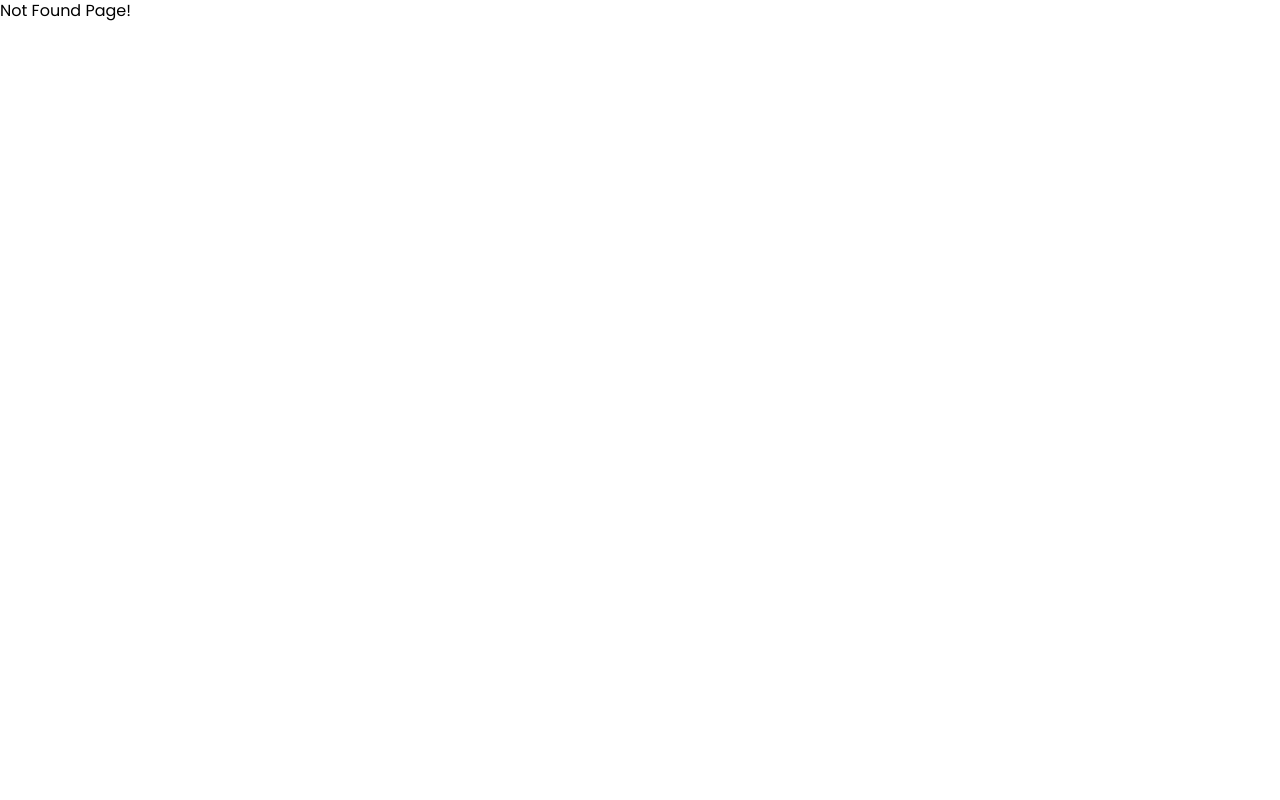
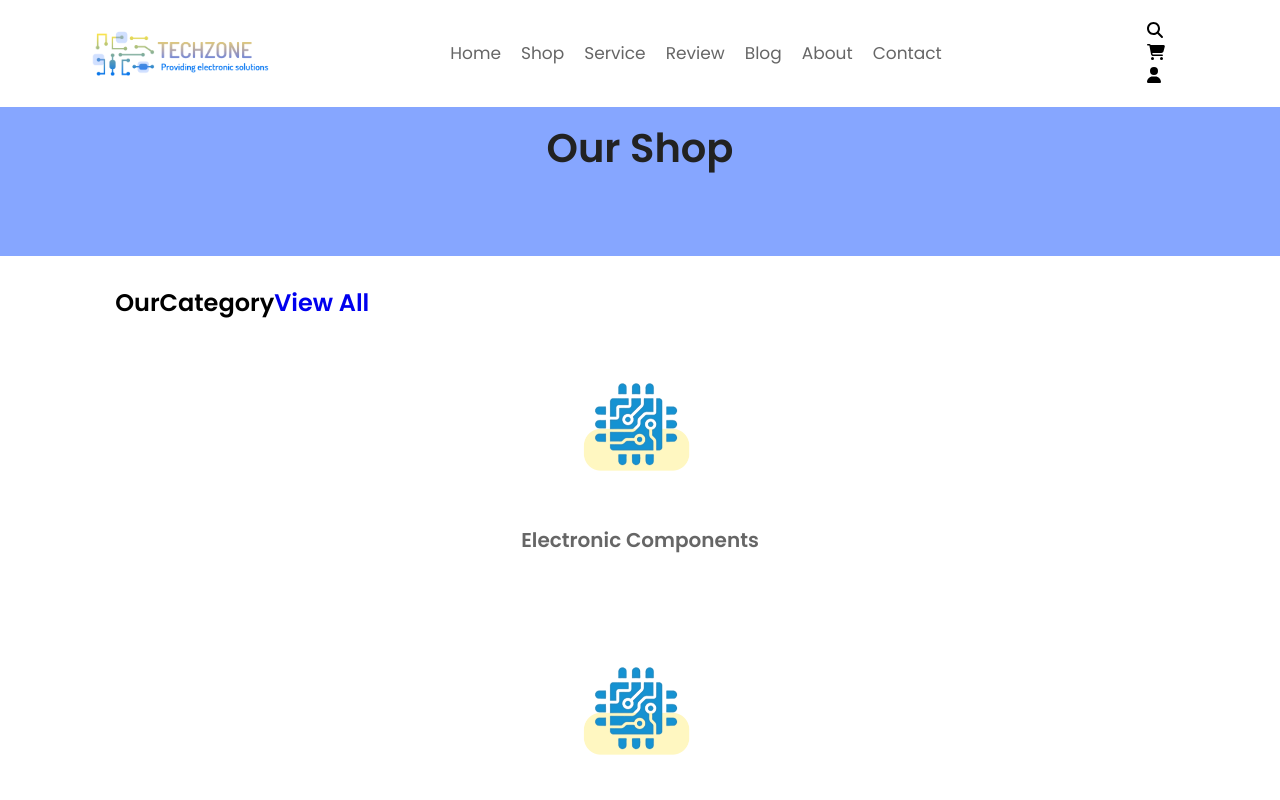
Before and after one commit to phuocnguyen12/Client, a React (Create React App) app in the folder client/: page /shop in a window 1280 px wide. Before the commit this address had no page. Shown: the top 800 px of the page. Built offline with nearby package versions, Linux system fonts and the light colour scheme.

Commit message:
Category Feature

```diff
--- a/client/src/Components/HeaderComponent/HeaderComponent.jsx
+++ b/client/src/Components/HeaderComponent/HeaderComponent.jsx
@@ -55,10 +55,10 @@ const Header = () => {
 
       {/* Navbar */}
       <nav className={`navbar ${isActiveMenu ? "active" : ""}`}>
-        <Link className="menu-link" to={"#"}>
+        <Link className="menu-link" to={"/"}>
           Home
         </Link>
-        <Link className="menu-link" to={"#"}>
+        <Link className="menu-link" to={"/shop"}>
           Shop
         </Link>
         <Link className="menu-link" to={"#"}>
--- a/client/src/index.scss
+++ b/client/src/index.scss
@@ -38,6 +38,45 @@ section {
   padding: 3rem 9%;
 }
 
+.heading {
+  background: #86a6ff no-repeat;
+  background-size: cover;
+  background-position: center;
+  text-align: center;
+  padding-top: 12rem;
+  padding-bottom: 8rem;
+
+  h1 {
+    color: $black;
+    font-size: 4rem;
+  }
+
+  .title {
+    display: flex;
+    align-items: center;
+    font-size: 2.5rem;
+    margin-bottom: 3rem;
+    padding: 1.2rem 0;
+    border-bottom: $border;
+    color: $black;
+
+    span {
+      color: $blue;
+      padding-left: 0.7rem;
+    }
+
+    .link {
+      margin-left: auto;
+      color: $light-color;
+      font-size: 1.5rem;
+
+      &:hover {
+        color: $blue;
+      }
+    }
+  }
+}
+
 .btn {
   margin-top: 1rem;
   display: inline-block;
--- /dev/null
+++ b/client/src/pages/Shop/ShopPage.jsx
@@ -0,0 +1,53 @@
+import React from "react";
+import { Link } from "react-router-dom";
+import banner1 from "../../assets/icon-device.png";
+import "./ShopPage.scss"
+
+const ShopPage = () => {
+  return (
+    <div>
+      <div className="heading">
+        <h1>Our Shop</h1>
+      </div>
+
+      <section className="category">
+        <h1 className="title">
+          Our<span>Category</span>
+          <Link className="link" to={"#"}>
+            View All
+          </Link>
+        </h1>
+
+        <div className="box-container">
+          <Link to={"#"} className="box">
+            <img src={banner1} alt="" />
+            <h3>Electronic Components</h3>
+          </Link>
+        </div>
+
+        <div className="box-container">
+          <Link to={"#"} className="box">
+            <img src={banner1} alt="" />
+            <h3>Electronic Components</h3>
+          </Link>
+        </div>
+
+        <div className="box-container">
+          <Link to={"#"} className="box">
+            <img src={banner1} alt="" />
+            <h3>Electronic Components</h3>
+          </Link>
+        </div>
+
+        <div className="box-container">
+          <Link to={"#"} className="box">
+            <img src={banner1} alt="" />
+            <h3>Electronic Components</h3>
+          </Link>
+        </div>
+      </section>
+    </div>
+  );
+};
+
+export default ShopPage;
--- /dev/null
+++ b/client/src/pages/Shop/ShopPage.scss
@@ -0,0 +1,26 @@
+@import "../../index.scss";
+
+.category {
+  .box-container {
+    @include grid(16rem);
+    padding: 4rem 0;
+
+    .box {
+      text-align: center;
+
+      img {
+        height: 15rem;
+      }
+
+      h3 {
+        font-size: 2rem;
+        margin: 1rem 0;
+        color: $light-color;
+
+        &:hover {
+          color: $blue;
+        }
+      }
+    }
+  }
+}
--- a/client/src/routes/index.js
+++ b/client/src/routes/index.js
@@ -4,11 +4,17 @@ import NotFoundPage from "../pages/NotFound/NotFoundPage";
 import OrderPage from "../pages/Order/OrderPage";
 import ProductsPage from "../pages/Products/ProductsPage";
 import RegisterPage from "../pages/Register/RegisterPage";
+import ShopPage from "../pages/Shop/ShopPage";
 
 export const routes = [
   {
     path: "/",
     page: HomePage,
+    isShowHeader: true,
+  },
+  {
+    path: "/shop",
+    page: ShopPage,
     isShowHeader: true,
   },
   {
```
